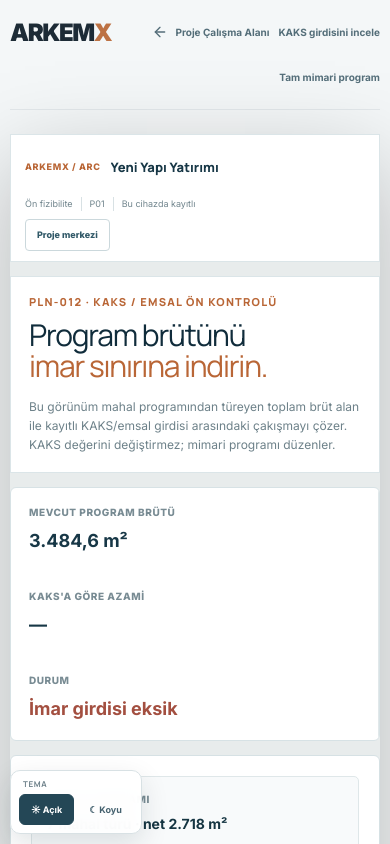
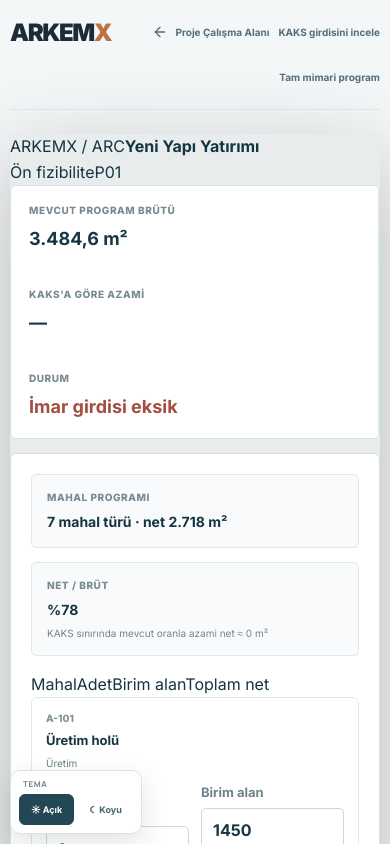
Before and after one commit to BuseIbsiroglu0637/arkemx-core-v1, a Next.js app: page /mimari-program-studyosu/kaks-duzeltme in a window 390 px wide. Shown: the top 844 px of the page. Built offline with nearby package versions, Linux system fonts and the light colour scheme.

Commit message:
fix: simplify focused KAKS workspace and surface program use mismatch

```diff
--- a/app/components/ArchitecturalProgramStudio.tsx
+++ b/app/components/ArchitecturalProgramStudio.tsx
@@ -252,6 +252,20 @@ export function ArchitecturalProgramStudio({ simple = false, issueFocus = false
   const grossTarget = allowedGross > 0 ? allowedGross * .995 : 0;
   const grossScale = grossTarget > 0 && programGross > 0 ? Math.min(1, grossTarget / programGross) : 1;
   const allowedNetAtCurrentRatio = allowedGross > 0 ? allowedGross * (netRatio / 100) : 0;
+  const programTemplateUse = (() => {
+    const prefix = spaces[0]?.id?.split("-")[0];
+    return prefix === "IND" ? "industrial" : prefix === "OFF" ? "office" : prefix === "RES" ? "residential" : prefix === "EDU" ? "education" : null;
+  })();
+  const programUseMismatch = Boolean(programTemplateUse && programTemplateUse !== use);
+
+  const applyCurrentUseTemplate = () => {
+    setSpaces(templates[use].spaces.map((space) => ({ ...space })));
+    setRelationships(templates[use].relationships.map((relationship) => ({ ...relationship })));
+    setNetRatio(templates[use].netRatio);
+    setTargetGross(Math.max(100, Math.floor(allowedGross > 0 ? allowedGross * .995 : targetGross)));
+    setGrossDraft(null);
+    setStatus(`${templates[use].label} mahal programı proje kullanımına göre yüklendi`);
+  };
 
   const applyKaksSuggestion = () => {
     if (!(allowedGross > 0) || !(programGross > 0) || grossPass) return;
@@ -268,17 +282,25 @@ export function ArchitecturalProgramStudio({ simple = false, issueFocus = false
   const matrixRelation = (from: string, to: string) => relationships.find((item) => (item.from === from && item.to === to) || (item.from === to && item.to === from));
   if (issueFocus === "kaks") {
     return <section className="architect-app arx-architect-kaks-focus" data-testid="architectural-program-kaks-focus">
-      <ProjectKernelBar module="ARCHITECTURAL PROGRAM ENGINE" confidence="KAKS / emsal ön kontrolü" compact />
-      <header className="arx-kaks-focus-head">
-        <div><p className="eyebrow">PLN-012 · KAKS / EMSAL ÖN KONTROLÜ</p><h2>Program brütünü<br/><em>imar sınırına indirin.</em></h2></div>
-        <p>Bu görünüm mahal programından türeyen toplam brüt alan ile kayıtlı KAKS/emsal girdisi arasındaki çakışmayı çözer. KAKS değerini değiştirmez; mimari programı düzenler.</p>
-      </header>
+      <div className="arx-kaks-project-strip" aria-label="Aktif proje">
+        <div><span>ARKEMX / ARC</span><b>{project.name}</b></div>
+        <div><span>{project.phase}</span><span>{project.revision}</span></div>
+      </div>
+
+      {programUseMismatch ? <section className="arx-kaks-use-warning" role="alert">
+        <div>
+          <span>PROGRAM / KULLANIM UYUMSUZLUĞU</span>
+          <b>Kullanım “{templates[use].label}”, mevcut mahal seti ise “{programTemplateUse ? templates[programTemplateUse].label : "tanımsız"}”.</b>
+          <p>KAKS hesabı matematiksel olarak geçse bile yanlış kullanım şablonuyla program üretmek doğru değildir. Mevcut kayıt otomatik silinmez.</p>
+        </div>
+        <button type="button" onClick={applyCurrentUseTemplate}>{templates[use].label} şablonuna geçir</button>
+      </section> : null}
 
       <section className="arx-kaks-summary" data-state={grossPass ? "pass" : "review"}>
         <div><span>MEVCUT PROGRAM BRÜTÜ</span><b>{programGross.toLocaleString("tr-TR", { maximumFractionDigits: 1 })} m²</b></div>
         <div><span>KAKS'A GÖRE AZAMİ</span><b>{allowedGross > 0 ? `${allowedGross.toLocaleString("tr-TR", { maximumFractionDigits: 1 })} m²` : "—"}</b></div>
         <div><span>DURUM</span><b>{allowedGross <= 0 ? "İmar girdisi eksik" : grossPass ? "Ön kontrol geçti" : `${grossOverage.toLocaleString("tr-TR", { maximumFractionDigits: 1 })} m² azaltılmalı`}</b></div>
-        {!grossPass && allowedGross > 0 ? <button type="button" onClick={applyKaksSuggestion}>Program dağılımını koruyarak sınır içine indir</button> : null}
+        {!grossPass && allowedGross > 0 && !programUseMismatch ? <button type="button" onClick={applyKaksSuggestion}>Program dağılımını koruyarak sınır içine indir</button> : null}
       </section>
 
       <div className="arx-kaks-workspace">
@@ -287,12 +309,16 @@ export function ArchitecturalProgramStudio({ simple = false, issueFocus = false
             <div><span>MAHAL PROGRAMI</span><b>{spaces.length} mahal türü · net {result.netArea.toLocaleString("tr-TR", { maximumFractionDigits: 1 })} m²</b></div>
             <div><span>NET / BRÜT</span><b>%{netRatio}</b><small>KAKS sınırında mevcut oranla azami net ≈ {allowedNetAtCurrentRatio.toLocaleString("tr-TR", { maximumFractionDigits: 1 })} m²</small></div>
           </header>
+
+          <div className="arx-kaks-space-columns" aria-hidden="true">
+            <span>Mahal</span><span>Adet</span><span>Birim alan</span><span>Toplam net</span>
+          </div>
           <div className="arx-kaks-space-list">
             {spaces.map((space) => <article key={space.id}>
               <div className="arx-kaks-space-name"><small>{space.code}</small><b>{space.name}</b><span>{space.zone}</span></div>
-              <label>Adet<input type="number" min="1" max="500" value={space.count} onChange={(event) => updateSpace(space.id, { count: clamp(Number(event.target.value), 1, 500) })}/></label>
-              <label>Birim alan<input type="number" min="2" max="50000" step=".5" value={space.unitArea} onChange={(event) => updateSpace(space.id, { unitArea: clamp(Number(event.target.value), 2, 50000) })}/><i>m²</i></label>
-              <div><small>TOPLAM NET</small><b>{(space.count * space.unitArea).toLocaleString("tr-TR", { maximumFractionDigits: 1 })} m²</b></div>
+              <label><span className="arx-kaks-mobile-label">Adet</span><input aria-label={`${space.name} adedi`} type="number" min="1" max="500" value={space.count} onChange={(event) => updateSpace(space.id, { count: clamp(Number(event.target.value), 1, 500) })}/></label>
+              <label><span className="arx-kaks-mobile-label">Birim alan</span><div className="arx-kaks-area-input"><input aria-label={`${space.name} birim alanı`} type="number" min="2" max="50000" step=".5" value={space.unitArea} onChange={(event) => updateSpace(space.id, { unitArea: clamp(Number(event.target.value), 2, 50000) })}/><i>m²</i></div></label>
+              <div className="arx-kaks-space-total"><small>TOPLAM NET</small><b>{(space.count * space.unitArea).toLocaleString("tr-TR", { maximumFractionDigits: 1 })} m²</b></div>
             </article>)}
           </div>
         </main>
```
